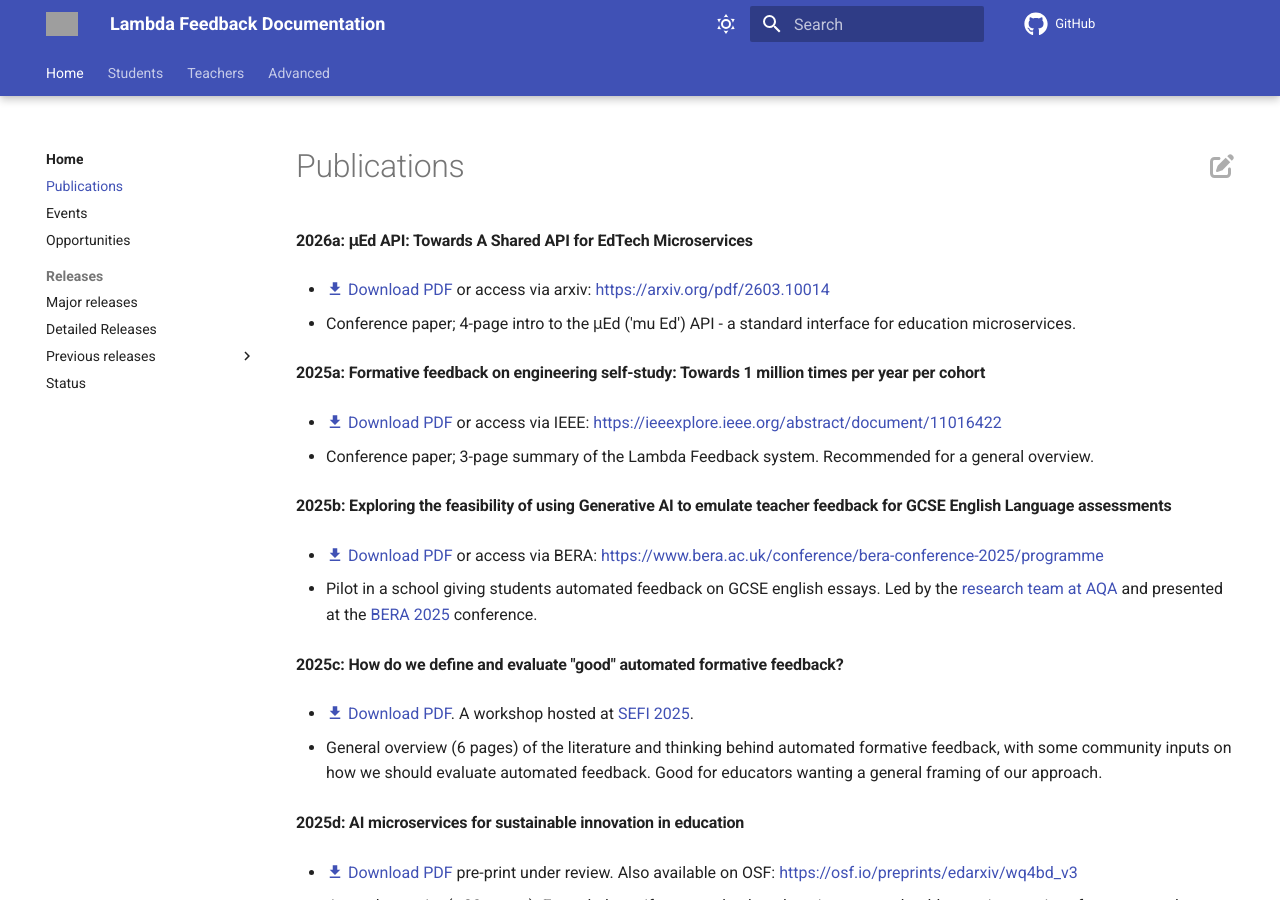
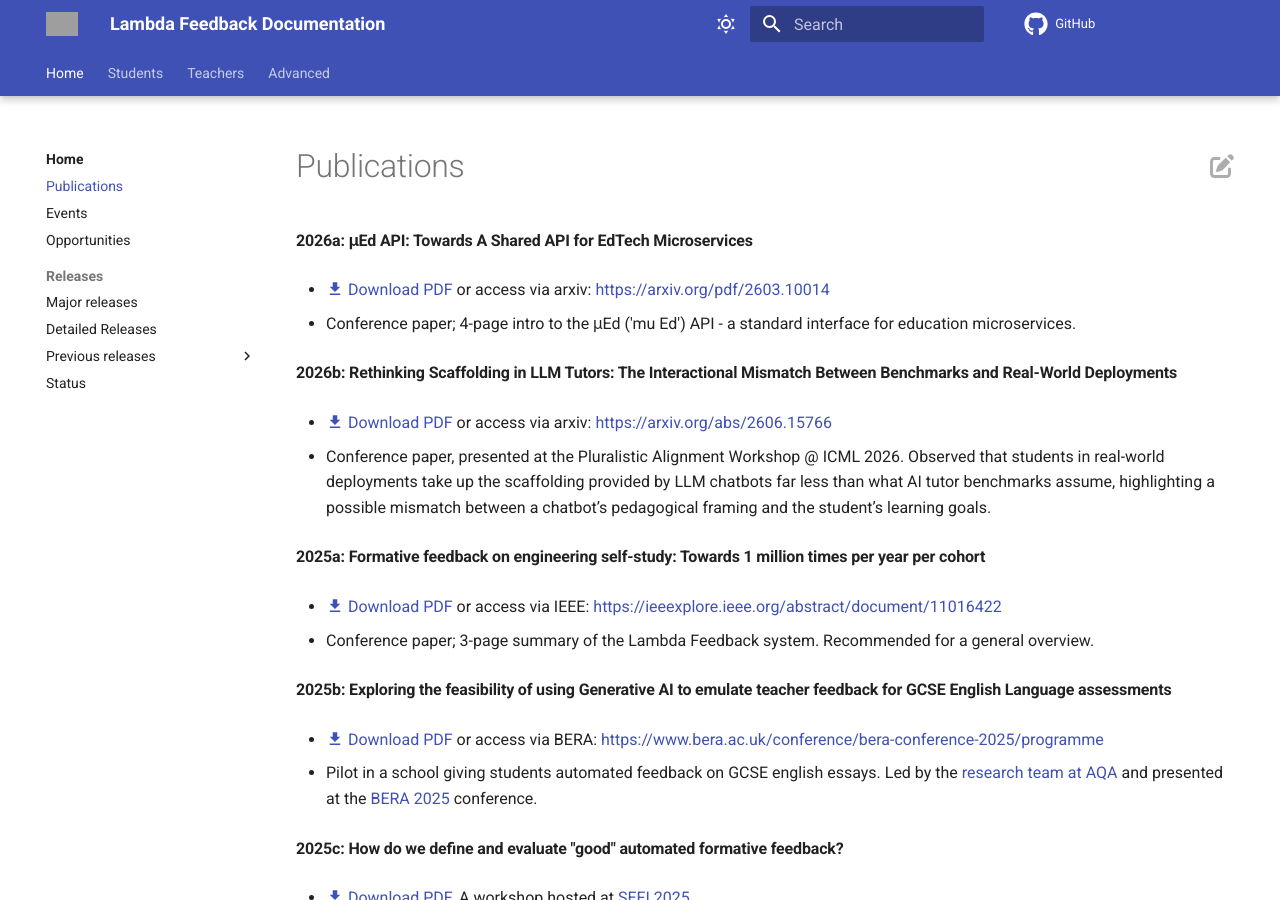
Before and after one commit to lambda-feedback/user-documentation, an MkDocs documentation site: the page built from docs/publications.md, in a window 1280 px wide and 900 px high. Built offline with MkDocs 1.6.1 and Material for MkDocs 9.7.7, drawn with Linux system fonts in a browser that asks for light colours; comment, search, counter and statistics services are not loaded; grey boxes are pictures that could not be loaded.

Commit message:
update publications

```diff
--- a/docs/publications.md
+++ b/docs/publications.md
@@ -7,6 +7,12 @@ hide:
 - [:material-download: Download PDF](assets/publications/Solch_etal_2026_AIED_pre-print_muEd_A_Shared_API_for_EdTech.pdf) or access via arxiv: [https://arxiv.org/pdf/2603.10014](https://arxiv.org/pdf/2603.10014)
 
 - Conference paper; 4-page intro to the μEd ('mu Ed') API - a standard interface for education microservices.
+
+#### 2026b: Rethinking Scaffolding in LLM Tutors: The Interactional Mismatch Between Benchmarks and Real-World Deployments
+
+- [:material-download: Download PDF](assets/publications/Neagu_etal_2026_ICML_scaffolding_in_llm_tutors.pdf) or access via arxiv: [https://arxiv.org/abs/2606.15766](https://arxiv.org/abs/2606.15766)
+
+- Conference paper, presented at the Pluralistic Alignment Workshop @ ICML 2026. Observed that students in real-world deployments take up the scaffolding provided by LLM chatbots far less than what AI tutor benchmarks assume, highlighting a possible mismatch between a chatbot’s pedagogical framing and the student’s learning goals.
 
 #### 2025a: Formative feedback on engineering self-study: Towards 1 million times per year per cohort
 
```
Also changed, not shown: 1 other file.
